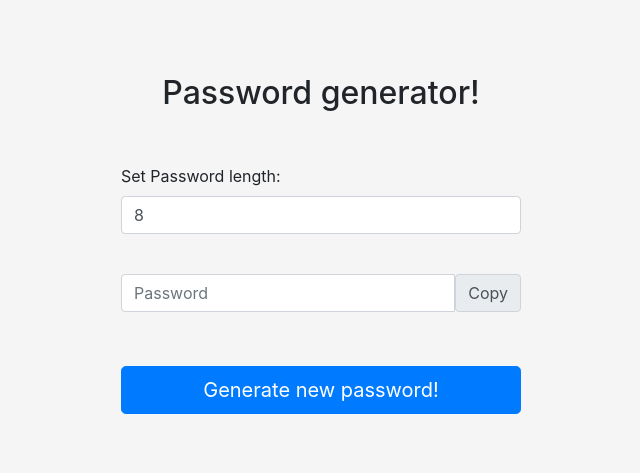
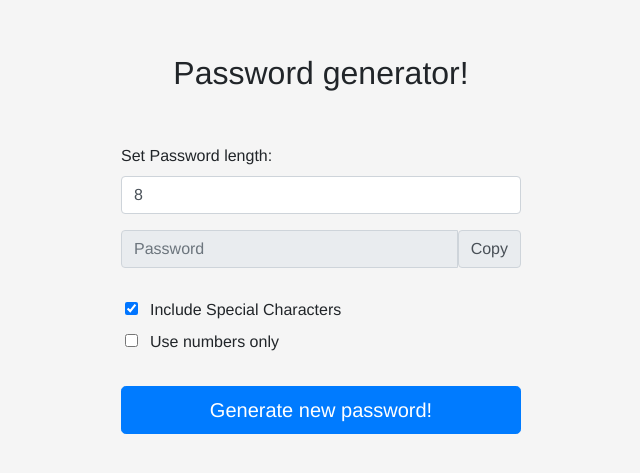
Before and after one commit to rp46/React-password-generator, a React (Create React App) app: page / in a window 1280 px wide. Shown: the part 129-602 px from the top of the page, without its empty margins (319-959 px from the left). Built offline with nearby package versions, Linux system fonts and the light colour scheme.

Commit message:
added checkboxes for options

```diff
--- a/src/App.css
+++ b/src/App.css
@@ -1,3 +1,7 @@
+body {
+  font-family: 'helvetica','Open Sans', sans-serif, Arial;
+}
+
 h2 {
   text-align: center;
   padding-bottom: 5%;
@@ -45,3 +49,11 @@ body {
     width: 90%;
   }
 }
+
+.checkboxLabel {
+  padding-left: 3%;
+}
+
+.checkbox {
+  margin-left: 1%;
+}
--- a/src/App.js
+++ b/src/App.js
@@ -1,116 +1,8 @@
 import './App.css';
-import React, { useState } from "react";
-import copy from "copy-to-clipboard";
 import {toast} from 'react-toastify';
 import 'react-toastify/dist/ReactToastify.css';
+import PassGen from './PassGen';
 toast.configure()
-
-function PassGen() {
-  let [txt, setTxt] = useState("");
-  let [length, setLength] = useState(8);
-  let [isCopying, setIsCopying] = useState(false);
-  let passLen = length;
-  const copyToClipboard = () => {
-    copy(txt);
-    !isCopying && txt && toast.info(`Password Copied`, {
-      position: toast.POSITION.TOP_CENTER,
-      autoClose: 1000
-    });
-    !isCopying && copying().then(
-      function (value) {setIsCopying(false)},
-      function (error) {setIsCopying(false)}
-    );
-  };
-
-  const copying = async () => {
-    setIsCopying(true);
-    await sleep(1500);
-  }
-
-  function sleep(ms) {
-    return new Promise(resolve => setTimeout(resolve, ms));
-  }
-
-  const passGenerator = () => {
-    let lCaseCharSet = "abcdefghijklmnopqrstuvwxyz",
-      uCaseCharSet = "ABCDEFGHIJKLMNOPQRSTUVWXYZ",
-      numSet = "0123456789",
-      specialCharSet = "!@#$%^&*_+~|:;?,.-",
-      isStrongPassword = false,
-      hasNum = false,
-      hasLcase = false,
-      hasUcase = false,
-      hasSpecialChar = false,
-      strongPassword = "";
-    while(!isStrongPassword) {
-      let password = "";
-      for (let i = 0; i < passLen; i++) {
-        var tempChars = "";
-        tempChars += lCaseCharSet[Math.floor(Math.random() * lCaseCharSet.length)];
-        tempChars += uCaseCharSet[Math.floor(Math.random() * uCaseCharSet.length)];
-        tempChars += numSet[Math.floor(Math.random() * numSet.length)];
-        tempChars += specialCharSet[Math.floor(Math.random() * specialCharSet.length)];
-        password += tempChars[Math.floor(Math.random() * tempChars.length)];
-      }
-      for (let i = 0; i < passLen; i++) {
-        if (password.includes(`${i}`)) {
-          hasNum = true;
-          break;
-        }
-      }
-      for (let i = "a"; i <= "z"; i++) {
-        if (password.includes(i)) {
-          hasLcase = true;
-          break;
-        }
-      }
-      for (let i = "A"; i <= "Z"; i++) {
-        if (password.includes(i)) {
-          hasUcase = true;
-          break;
-        }
-      }
-      for (let i = 0; i < specialCharSet.length; i++) {
-        if (password.includes(specialCharSet[i])) {
-          hasSpecialChar = true;
-          break;
-        }
-      }
-      if(hasNum && hasLcase && hasUcase && hasSpecialChar)
-      {
-        isStrongPassword = true;
-        strongPassword = password;
-      }
-    }
-    txt = setTxt(strongPassword);
-  }
-
-  return (
-    <>
-      <div className="form-group">
-        <label for="length">Set Password length: </label>
-        <input id="length" className="form-control" name="length" type="number" value={length} onChange={ e => setLength(e.target.value) }/>
-      </div>
-      <br />
-      <div className="input-group">
-        <input id="pwd" className="form-control" name="password" placeholder="Password" type="text" value={txt} onChange={ e => setTxt(e.target.value) }/>
-        {document.queryCommandSupported('copy') && <a onClick={copyToClipboard}>
-          <div className="input-group-append">
-            <span className="input-group-text">
-              Copy
-            </span>
-          </div>
-        </a>}
-      </div>
-      <br />
-      <div className="form-group">
-        <a className="btn btn-primary btn-lg btn-block" onClick={passGenerator}>
-          Generate new password!
-        </a>
-      </div>
-    </>
-  )
-}
 
 function App() {
   return (
--- /dev/null
+++ b/src/PassGen.js
@@ -0,0 +1,161 @@
+
+import React, { useState } from "react";
+import copy from "copy-to-clipboard";
+import {toast} from 'react-toastify';
+import 'react-toastify/dist/ReactToastify.css';
+
+const PassGen = () => {
+  let [txt, setTxt] = useState("");
+  let [length, setLength] = useState(8);
+  let [isCopying, setIsCopying] = useState(false);
+  let [useSpecialChars, setUseSpecialChars] = useState(true);
+  let [useNumsOnly, setUseNumsOnly] = useState(false);
+  let passLen = length;
+
+  const copyToClipboard = () => {
+    copy(txt);
+    !isCopying && txt && toast.info(`Password Copied`, {
+      position: toast.POSITION.TOP_CENTER,
+      autoClose: 1000
+    });
+    !isCopying && copying().then(
+      function (value) {setIsCopying(false)},
+      function (error) {setIsCopying(false)}
+    );
+  };
+
+  const copying = async () => {
+    setIsCopying(true);
+    await sleep(1500);
+  }
+
+  function sleep(ms) {
+    return new Promise(resolve => setTimeout(resolve, ms));
+  }
+
+  const onSpecialCharsChecboxClick = () => {
+    let numsOnlyCheckbox = document.getElementById("onlyNumbers");
+    let isSpecialCharsIncluded = document.getElementById("includeSpecialChars").checked === true;
+    if(isSpecialCharsIncluded) {
+      setUseSpecialChars(true);
+      setUseNumsOnly(false);
+      numsOnlyCheckbox.checked = false;
+    } else {
+      setUseSpecialChars(false);
+    }
+  }
+
+  const setNumsOnly = () => {
+    let isNumsOnly = document.getElementById("onlyNumbers").checked === true;
+    let specialCharCheckbox = document.getElementById("includeSpecialChars");
+    if(isNumsOnly) {
+      setUseSpecialChars(false);
+      setUseNumsOnly(true);
+      specialCharCheckbox.checked = false;
+    } else {
+      setUseSpecialChars(true);
+      setUseNumsOnly(false);
+      specialCharCheckbox.checked = true;
+    }
+  }
+
+  const passGenerator = () => {
+    let lCaseCharSet = "abcdefghijklmnopqrstuvwxyz",
+      uCaseCharSet = "ABCDEFGHIJKLMNOPQRSTUVWXYZ",
+      numSet = "0123456789",
+      specialCharSet = "!@#$%^&*_+~|:;?,.-",
+      isStrongPassword = false,
+      hasNum = false,
+      hasLcase = false,
+      hasUcase = false,
+      hasSpecialChar = false,
+      strongPassword = "";
+    while(!isStrongPassword) {
+      let password = "";
+      for (let i = 0; i < passLen; i++) {
+        var tempChars = "";
+        if(!useNumsOnly) {
+          tempChars += lCaseCharSet[Math.floor(Math.random() * lCaseCharSet.length)];
+          tempChars += uCaseCharSet[Math.floor(Math.random() * uCaseCharSet.length)];
+          if(useSpecialChars) {
+              tempChars += specialCharSet[Math.floor(Math.random() * specialCharSet.length)];
+          }
+        }
+        tempChars += numSet[Math.floor(Math.random() * numSet.length)];
+        password += tempChars[Math.floor(Math.random() * tempChars.length)];
+      }
+      for (let i = 0; i < passLen; i++) {
+        if (password.includes(`${i}`)) {
+          hasNum = true;
+          break;
+        }
+      }
+      for (let i = "a"; i <= "z"; i++) {
+        if (password.includes(i)) {
+          hasLcase = true;
+          break;
+        }
+      }
+      for (let i = "A"; i <= "Z"; i++) {
+        if (password.includes(i)) {
+          hasUcase = true;
+          break;
+        }
+      }
+      for (let i = 0; i < specialCharSet.length; i++) {
+        if (password.includes(specialCharSet[i])) {
+          hasSpecialChar = true;
+          break;
+        }
+      }
+      if(hasNum && hasLcase && hasUcase && hasSpecialChar && useSpecialChars && !useNumsOnly) {
+        isStrongPassword = true;
+        strongPassword = password;
+      } else if(hasNum && useNumsOnly) {
+        isStrongPassword = true;
+        strongPassword = password;
+      } else if(hasNum && hasLcase && hasUcase && !hasSpecialChar && !useSpecialChars) {
+        isStrongPassword = true;
+        strongPassword = password;
+      } else {
+          isStrongPassword = false;
+      }
+    }
+    txt = setTxt(strongPassword);
+  }
+
+  return (
+    <>
+      <div className="form-group">
+        <label for="length">Set Password length: </label>
+        <input id="length" className="form-control" name="length" type="number" value={length} onChange={ e => setLength(e.target.value) }/>
+      </div>
+      <div className="input-group">
+        <input id="pwd" className="form-control" name="password" placeholder="Password" type="text" value={txt} onChange={ e => setTxt(e.target.value) } disabled />
+        {document.queryCommandSupported('copy') && <a onClick={() => copyToClipboard()}>
+          <div className="input-group-append">
+            <span className="input-group-text">
+              Copy
+            </span>
+          </div>
+        </a>}
+        <br />
+      </div>
+      <div>
+        <input type="checkbox" defaultChecked={useSpecialChars} id="includeSpecialChars" className="checkbox" onClick={e=>onSpecialCharsChecboxClick(e)} />
+        <label for="includeSpecialChars" className="checkboxLabel">Include Special Characters</label>
+        <br />
+        <input type="checkbox" defaultChecked={useNumsOnly} id="onlyNumbers" className="checkbox" onClick={() => setNumsOnly()} />
+        <label for="onlyNumbers" className="checkboxLabel">Use numbers only</label>
+      </div>
+      <br />
+      <div className="form-group">
+        <a className="btn btn-primary btn-lg btn-block" onClick={() => passGenerator()}>
+          Generate new password!
+        </a>
+      </div>
+    </>
+  )
+}
+
+export default PassGen;
```
